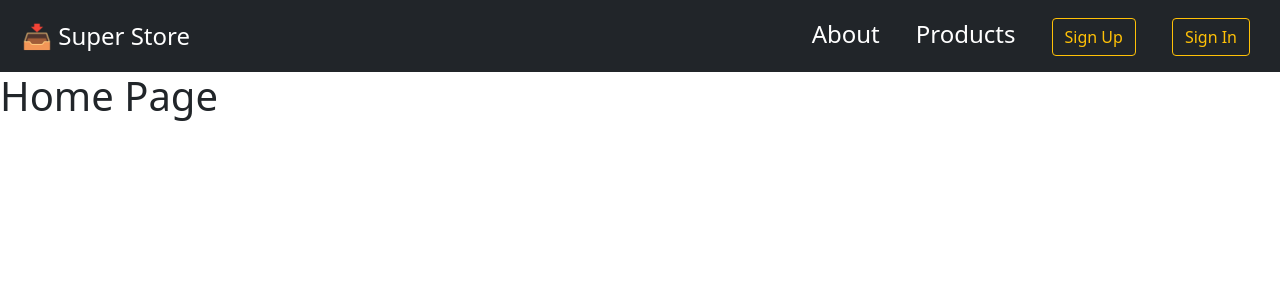
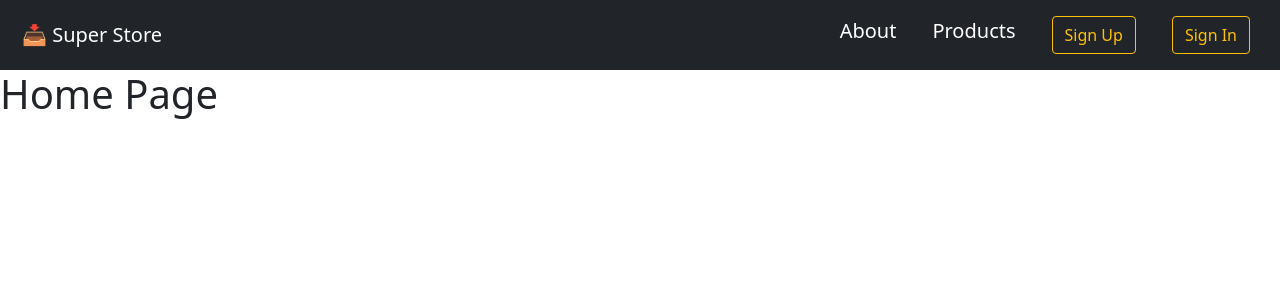
Before and after one commit to prateek-budhiraja/react-concepts, a React (Create React App) app in the folder capstone-product-cart/: page / in a window 1280 px wide. Shown: the top 300 px of the page. Built offline with nearby package versions, Linux system fonts and the light colour scheme.

Commit message:
resizes nav

```diff
--- a/capstone-product-cart/src/components/nav/NavBar.js
+++ b/capstone-product-cart/src/components/nav/NavBar.js
@@ -8,7 +8,7 @@ const NavBar = () => {
 	const [open, setOpen] = useState(false);
 	const checkLogin = useContext(isLoggedIn);
 	return (
-		<Navbar color="dark" expand="md" dark className="fs-4">
+		<Navbar color="dark" expand="md" dark className="fs-5">
 			<IndividualNavLink
 				label={"📥 Super Store"}
 				route={"/"}
@@ -73,26 +73,3 @@ const NavBar = () => {
 };
 
 export default NavBar;
-
-{
-	/* <>
-				<IndividualNavLink label={"About"} route={"/about"} />
-				<IndividualNavLink label={"Products"} route={"/products"} />
-			</>
-			<>
-				{checkLogin ? (
-					<>
-						<IndividualNavLink label={"Profile"} route={"/profile"} />
-						<IndividualNavLink label={"Logout"} route={"/logout"} />
-					</>
-				) : (
-					<>
-						<IndividualNavLink label={"Sign Up"} route={"/signup"} />
-						<IndividualNavLink label={"Sign In"} route={"/signin"} />
-					</>
-				)}
-			</> */
-}
-{
-	/* </div> */
-}
```
